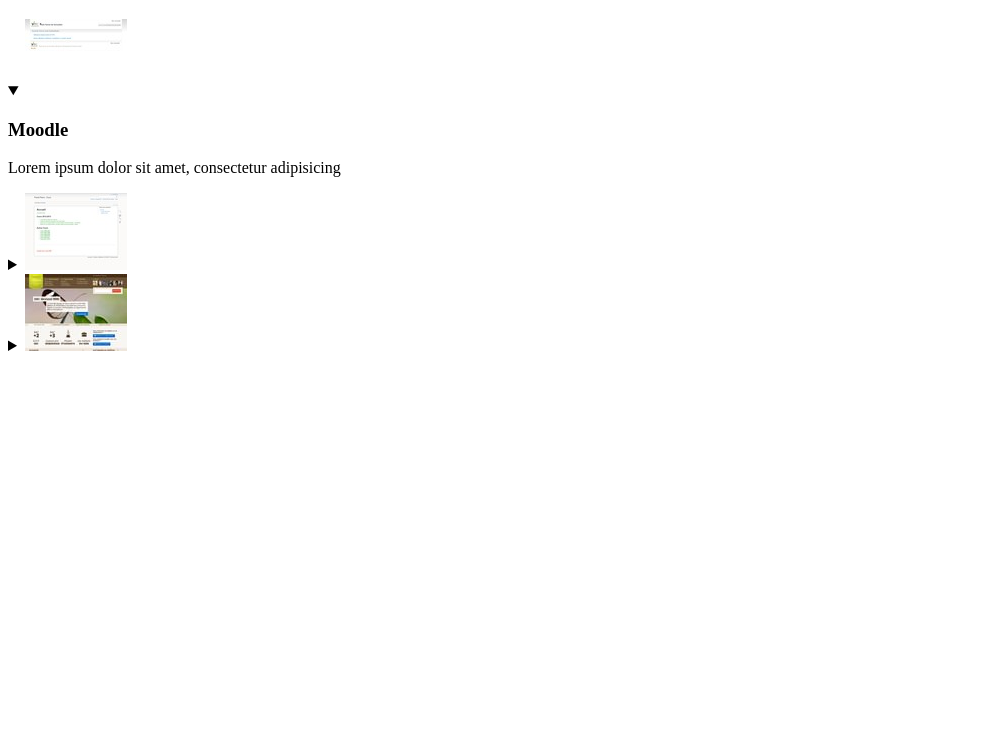
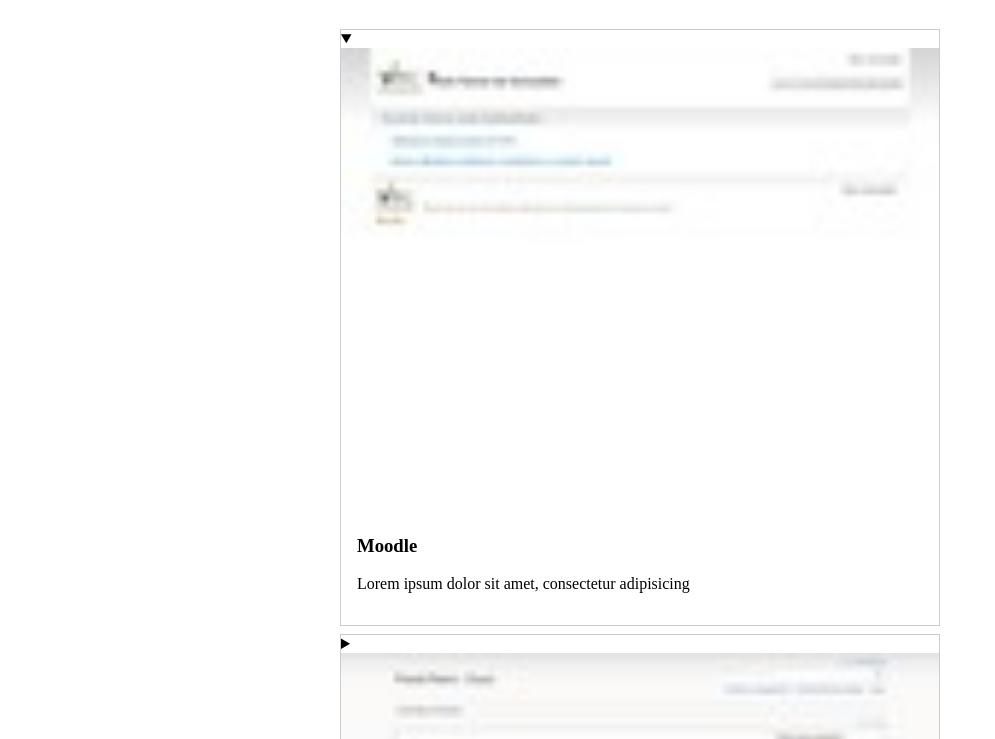
Before and after one commit to MMI-NFC-2026/sae105-r112-tp4-secilkc, a plain HTML site: page index.html in a window 1280 px wide. Shown: the part 61-800 px from the top of the page, without its empty margins (0-995 px from the left). Drawn offline with Linux system fonts and the light colour scheme.

Commit message:
style de base de l'accordéon

```diff
--- a/src/css/components/accordeon.css
+++ b/src/css/components/accordeon.css
@@ -1,3 +1,9 @@
 /**
 * Accordeon
 */
+
+.accordeon { max-width: 600px; margin: 2rem auto; }
+.accordeon > details { border: 1px solid #ccc; margin-bottom: 0.5rem; }
+.accordeon > details > summary { cursor: pointer; }
+.accordeon > details > summary img { display: block; width: 100%; height: auto; }
+.accordeon > details > div { padding: 1rem; }
```
